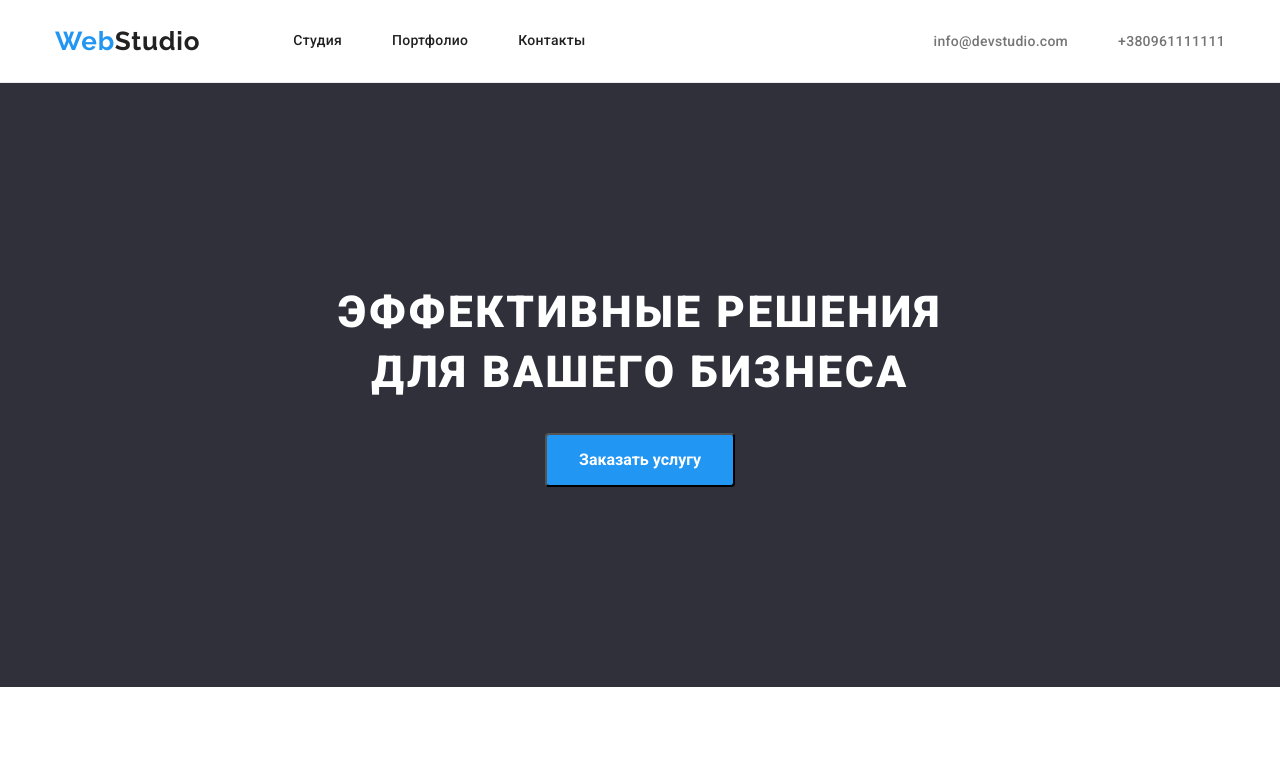
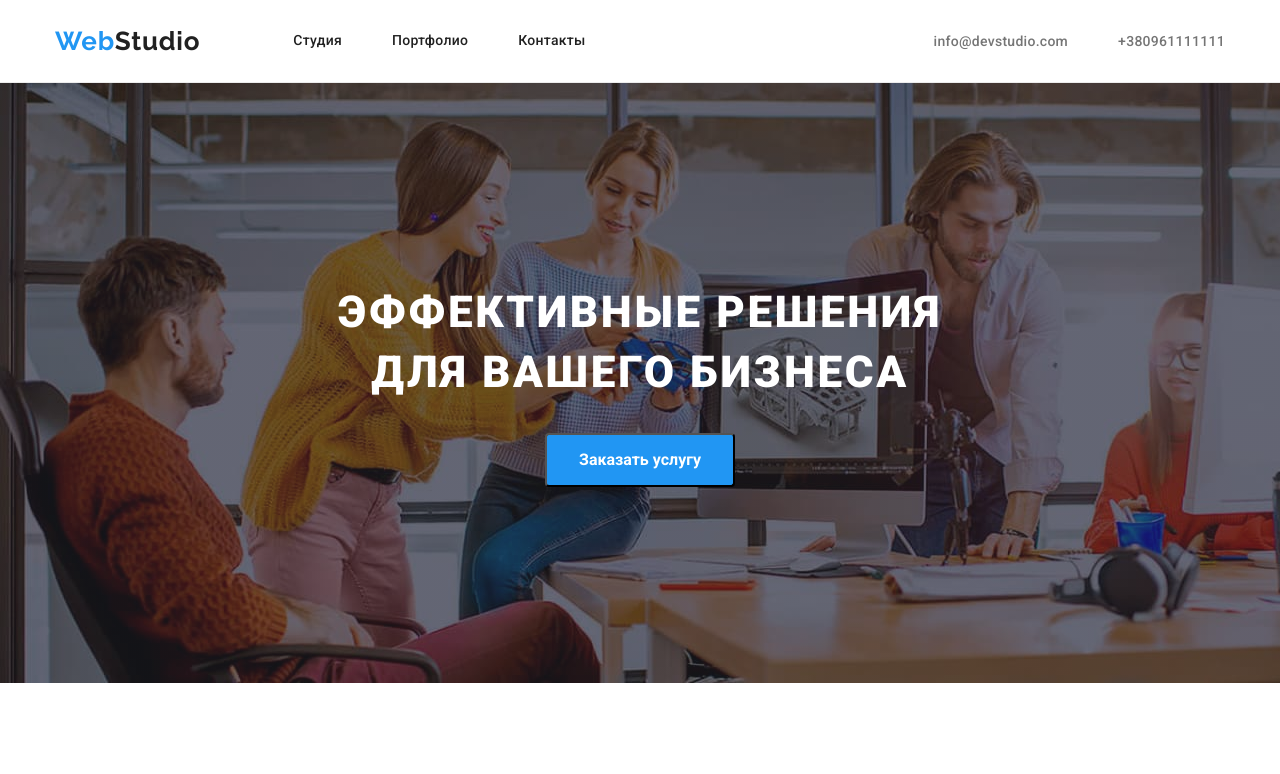
Before and after one commit to MerlinMarvel/goit-markup-hw-04, a plain HTML site: page index.html in a window 1280 px wide. Shown: the top 774 px of the page. Drawn offline with nearby package versions, Linux system fonts and the light colour scheme.

Commit message:
Update style.css

```diff
--- a/css/style.css
+++ b/css/style.css
@@ -46,8 +46,15 @@ padding-bottom: 94px;
 }
 
 .title-section {
+    text-align: center;
     padding-top: 200px;
     padding-bottom: 200px;
+    max-width: 1600px;
+    height: 600px;
+    background-image: linear-gradient(to right, rgba(47,48,58,0.4), rgba(47,48,58,0.4)),
+    url(../images/Bg\(1\).jpg);
+    background-repeat: no-repeat;
+    background-size: cover;
 }
 
 .sub-section {
@@ -179,11 +186,6 @@ padding-bottom: 94px;
 }
 
 
-.title-section {
-    background-color: #2F303A;
-    text-align: center;
-}
-
 .main-title {
     max-width: 696px;
     margin: 0 auto 30px;
@@ -217,6 +219,7 @@ padding-bottom: 94px;
 
 .text-list li {
     flex: 1 1 0px;
+    margin-right: 15px;
 }
 
 .img-list {
```
